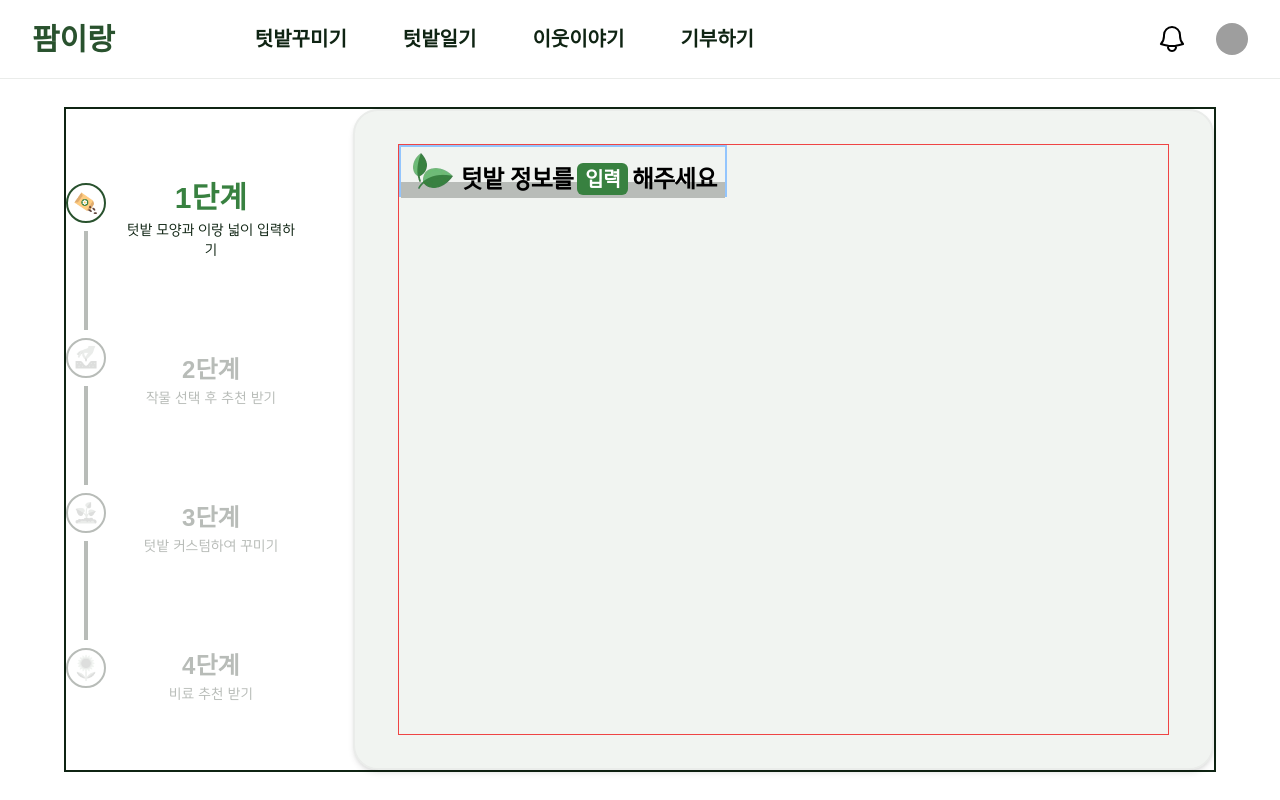
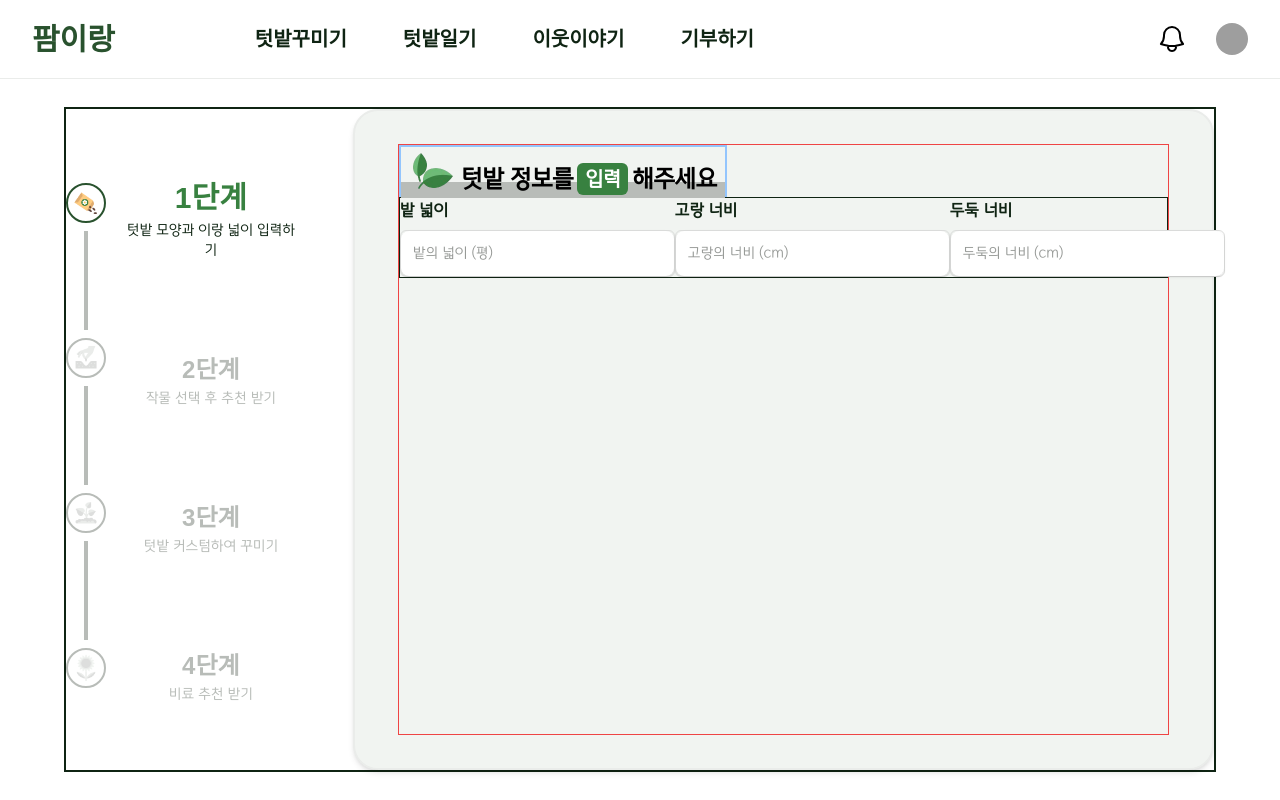
Before and after one commit to Hocheol18/Farmirang, a Next.js app in the folder frontend/: page /farm-design in a window 1280 px wide. Built offline with nearby package versions, Linux system fonts and the light colour scheme; grey boxes are pictures that could not be loaded; a web font is replaced by a local one.

Commit message:
[feat]: 1단계 input 세 개 추가

```diff
--- a/frontend/app/_components/common/Input.tsx
+++ b/frontend/app/_components/common/Input.tsx
@@ -1,12 +1,14 @@
+`use client`;
+
 interface Props {
   labelcss: string;
   inputcss: string;
   placeholder: string;
   type: string;
-  id: string;
-  name: string;
+  value: any;
   topcss: string;
   labeltext: string;
+  onChange: (value: any) => void;
 }
 
 export default function Input({
@@ -16,21 +18,21 @@ export default function Input({
   inputcss,
   placeholder,
   type,
-  id,
-  name,
+  value,
+  onChange,
 }: Props) {
   return (
     <div className={topcss}>
       <div className={labelcss}>{labeltext}</div>
 
       <div className="relative mt-2">
-        <div className="flex rounded-md border border-green-300 w-full">
+        <div className="flex rounded-md border border-gray-300 w-full">
           <input
             type={type}
-            name={name}
-            id={id}
+            value={value}
             className={`focus:outline-none focus:ring-green-400 focus:ring-1 ${inputcss}`}
             placeholder={placeholder}
+            onChange={(e) => onChange(e.target.value)}
           />
         </div>
       </div>
--- a/frontend/app/farm-design/components/step/TitleBox.tsx
+++ b/frontend/app/farm-design/components/step/TitleBox.tsx
@@ -7,6 +7,7 @@ interface Props {
   basicText2: string;
 }
 
+// 포인트 주는 타이틀 박스
 const TitleBox = ({ basicText1, pointText, basicText2 }: Props) => {
   return (
     <div className="flex">
--- /dev/null
+++ b/frontend/app/farm-design/components/step/first/FirstInputBox.tsx
@@ -0,0 +1,83 @@
+"use client";
+
+import Input from "@/app/_components/common/Input";
+import { use, useEffect, useState } from "react";
+
+interface InputType {
+  placeholder: string;
+  type: string;
+  value: any;
+  labeltext: string;
+  handleChange: (value: any) => void;
+}
+
+const FirstInputBox = () => {
+  const [farmArea, setFarmArea] = useState<number>(); //밭 넓이
+  const [furrrowWidth, setFurrowWidth] = useState<number>(); //고랑 너비
+  const [ridgeWidth, setRidgeWidth] = useState<number>(); //두둑 너비
+
+  //밭 넓이 변경 함수
+  const handleFarmAreaChange = (value: any) => {
+    setFarmArea(value);
+  };
+
+  //고랑 너비 변경 함수
+  const handleFurrowWidthChange = (value: any) => {
+    setFurrowWidth(value);
+  };
+
+  //두둑 너비 변경 함수
+  const handleRidgeWidthChange = (value: any) => {
+    setRidgeWidth(value);
+  };
+
+  //인풋 배열
+  const inputArr: InputType[] = [
+    {
+      placeholder: "밭의 넓이 (평)",
+      type: "number",
+      value: farmArea,
+      labeltext: "밭 넓이",
+      handleChange: handleFarmAreaChange,
+    },
+    {
+      placeholder: "고랑의 너비 (cm)",
+      type: "number",
+      value: furrrowWidth,
+      labeltext: "고랑 너비",
+      handleChange: handleFurrowWidthChange,
+    },
+    {
+      placeholder: "두둑의 너비 (cm)",
+      type: "number",
+      value: ridgeWidth,
+      labeltext: "두둑 너비",
+      handleChange: handleRidgeWidthChange,
+    },
+  ];
+
+  const topcss = "";
+  const labelcss = "font-semibold text-black-100";
+  const inputCSS = `rounded-lg bg-white-100 flex-1 border-0 bg-transparent h-[2.8rem] py-1.5 pl-3 text-black-100 placeholder:text-gary-500 sm:text-sm sm:leading-6 h-10 shadow`;
+
+  return (
+    <div className="border border-black-100 flex justify-between">
+      {inputArr.map((item, index) => (
+        <div key={index}>
+          <Input
+            topcss={topcss}
+            labeltext={item.labeltext}
+            labelcss={labelcss}
+            inputcss={inputCSS}
+            placeholder={item.placeholder}
+            type={item.type}
+            value={item.value}
+            onChange={item.handleChange}
+          />
+        </div>
+      ))}
+    </div>
+  );
+};
+
+export default FirstInputBox;
--- a/frontend/app/farm-design/components/step/first/FirstPage.tsx
+++ b/frontend/app/farm-design/components/step/first/FirstPage.tsx
@@ -1,14 +1,16 @@
 import TitleBox from "../TitleBox";
+import FirstInputBox from "./FirstInputBox";
 
 const FirstPage = () => {
   return (
     <div className=" flex flex-col w-[90%] h-[90%] border border-red-500">
       {/* 1단계 타이틀 */}
       <TitleBox
-        basicText1="텃밭 정보를 "
+        basicText1="텃밭 정보를"
         pointText="입력"
         basicText2="해주세요"
       />
+      <FirstInputBox />
     </div>
   );
 };
```
